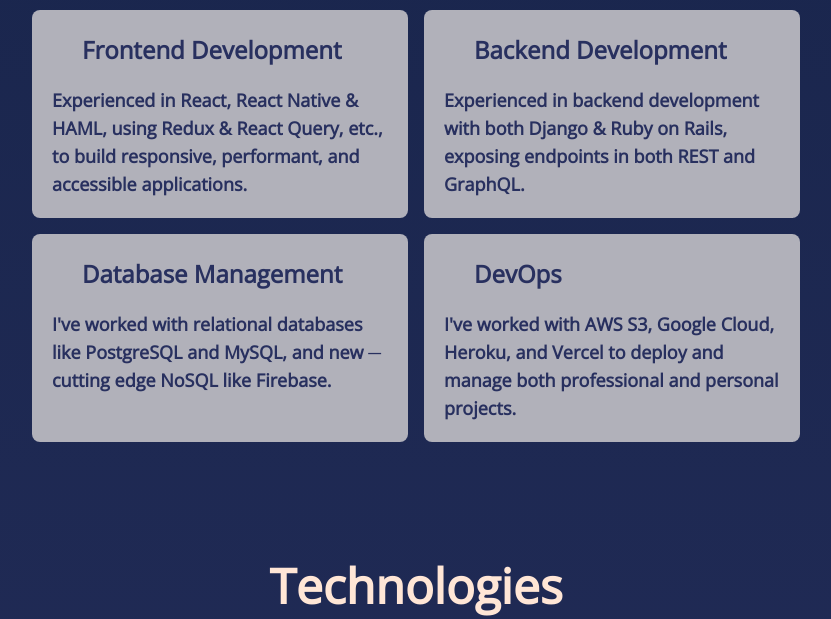
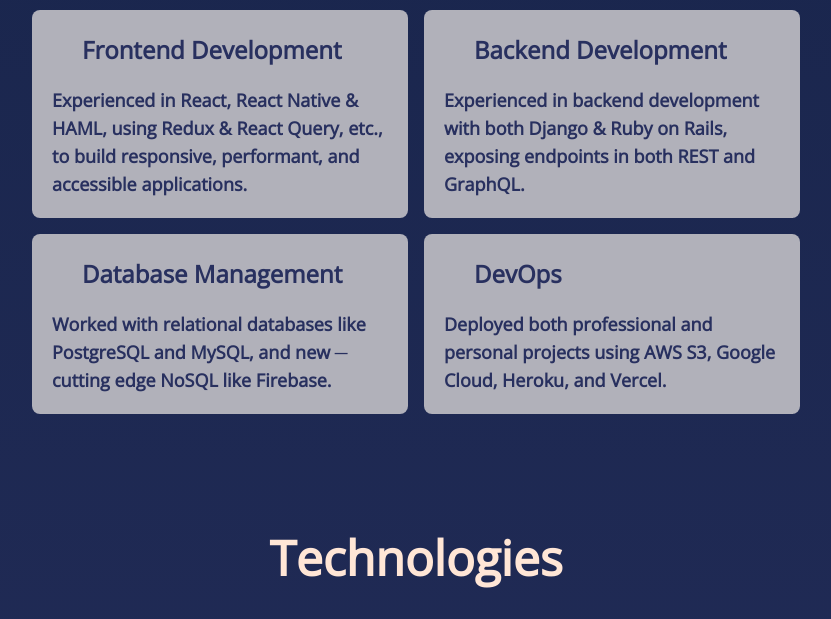
Before and after one commit to AyanoNK/ayano.dev, an Astro site: page / in a window 1280 px wide. Shown: the part 440-1059 px from the top of the page, without its empty margins (224-1055 px from the left). Built offline with nearby package versions, Linux system fonts and the light colour scheme; Astro itself is replaced by a stand-in of ours; some icons are missing.

Commit message:
update expertise card texts

```diff
--- a/src/sections/ExpertiseSection.astro
+++ b/src/sections/ExpertiseSection.astro
@@ -20,13 +20,13 @@
   {
     title: "Database Management",
     description:
-      "I've worked with relational databases like PostgreSQL and MySQL, and new ─ cutting edge NoSQL like Firebase.",
+      "Worked with relational databases like PostgreSQL and MySQL, and new ─ cutting edge NoSQL like Firebase.",
     image: "eos-icons:database",
   },
   {
     title: "DevOps",
     description:
-      "I've worked with AWS S3, Google Cloud, Heroku, and Vercel to deploy and manage both professional and personal projects.",
+      "Deployed both professional and personal projects using AWS S3, Google Cloud, Heroku, and Vercel.",
     image: "cib:google-cloud",
   },
 ];
```
